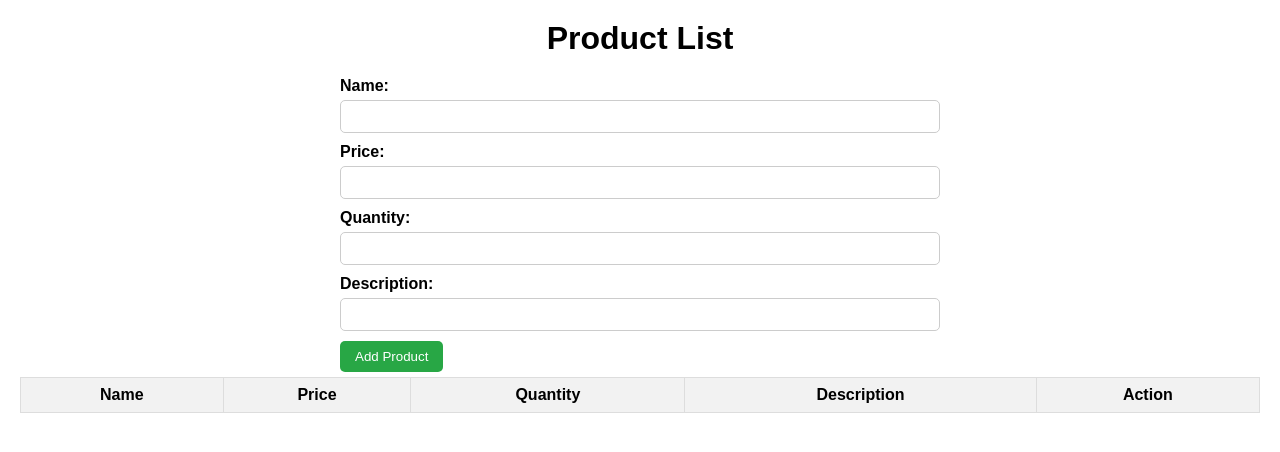
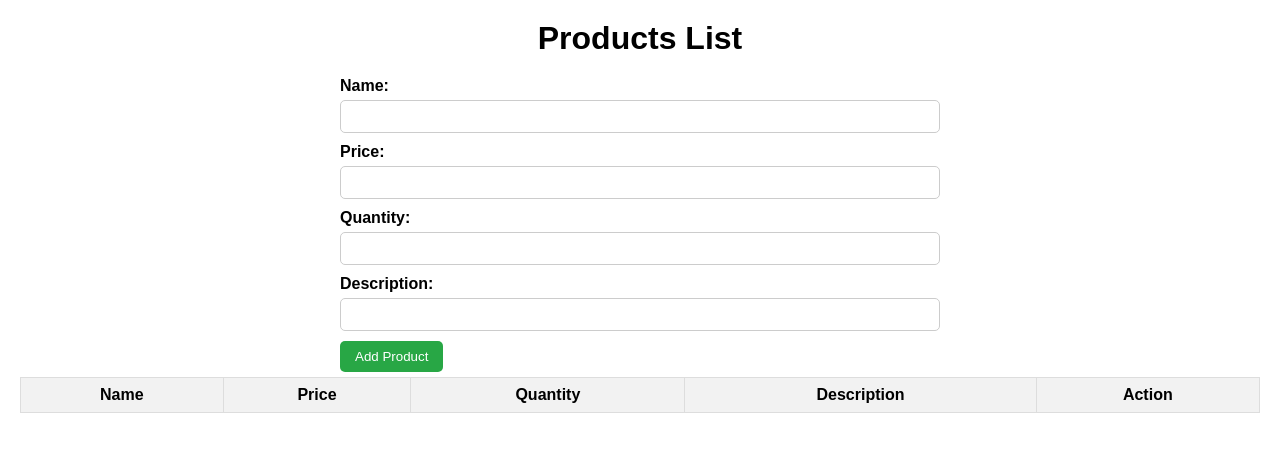
Before and after one commit to wasif-web/productlist, a website: page index.html in a window 1280 px wide. Drawn offline with nearby package versions, Linux system fonts and the light colour scheme; no server answers.

Commit message:
Update index.html

```diff
--- a/index.html
+++ b/index.html
@@ -78,7 +78,7 @@
       </style>
 </head>
 <body>
-  <h1>Product List</h1>
+  <h1>Products List</h1>
   <form id="itemForm">
     <label for="itemName">Name:</label>
     <input type="text" id="itemName" required>
```
